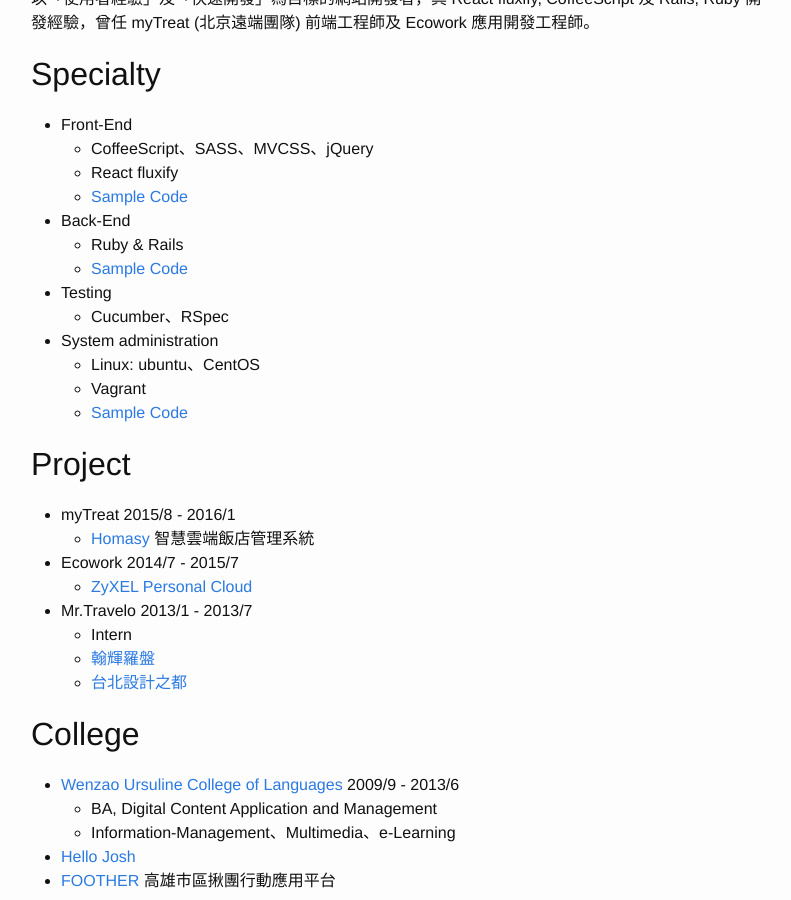
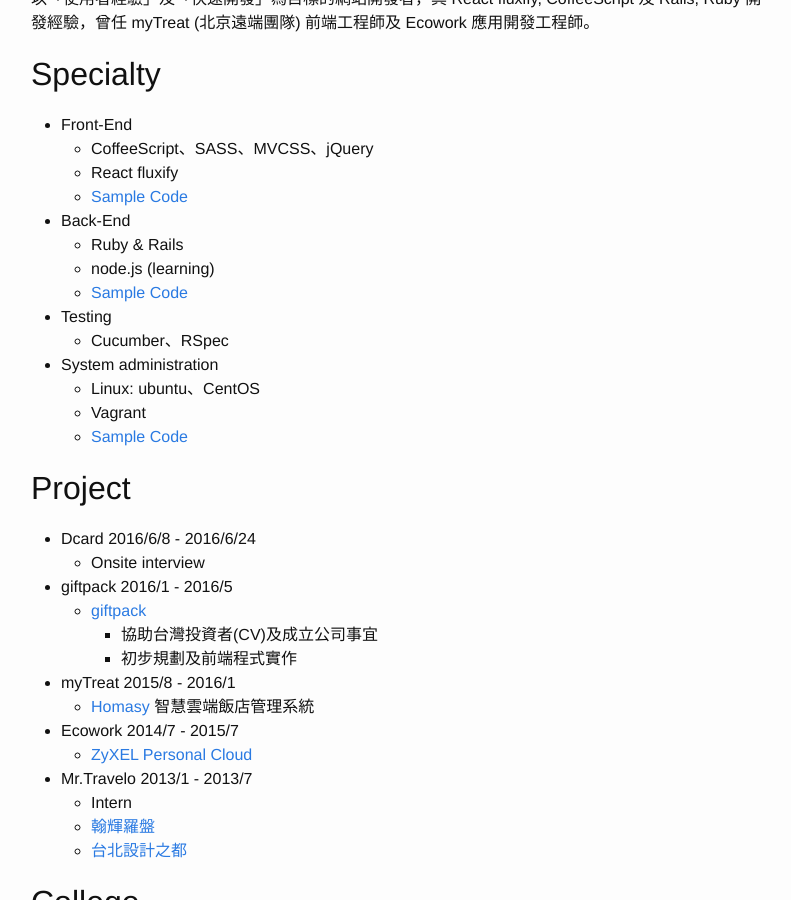
Before and after one commit to iskWang/blog, a Jekyll site: the page built from about.md, in a window 1280 px wide and 900 px high, scrolled down 216 px. Shown: the whole window, without its empty margins (239-1030 px from the left). Built offline with Jekyll 4.4.1, drawn with Linux system fonts in a browser that asks for light colours.

Commit message:
Update About.md dcard and giftpack experience

```diff
--- a/about.md
+++ b/about.md
@@ -15,15 +15,22 @@ permalink: /about/
 	* [Sample Code](https://gist.github.com/iskWang/b57a525d7187a9fcf97a)
 * Back-End
 	* Ruby & Rails
+	* node.js (learning)
 	* [Sample Code](https://gist.github.com/46c63f7df25c466df4a5)
 * Testing
-	* 	Cucumber、RSpec
+	* Cucumber、RSpec
 * System administration
 	* Linux: ubuntu、CentOS
 	* Vagrant
 	* [Sample Code](https://github.com/iskWang/josh-vagrantfile)
 
 ## Project
+* Dcard 2016/6/8 - 2016/6/24
+	* Onsite interview
+* giftpack 2016/1 - 2016/5
+	* [giftpack](https://giftpack.design/)
+		* 協助台灣投資者(CV)及成立公司事宜
+		* 初步規劃及前端程式實作
 * myTreat 2015/8 - 2016/1
 	* [Homasy](http://homasy.com) 智慧雲端飯店管理系統
 * Ecowork 2014/7 - 2015/7
```
